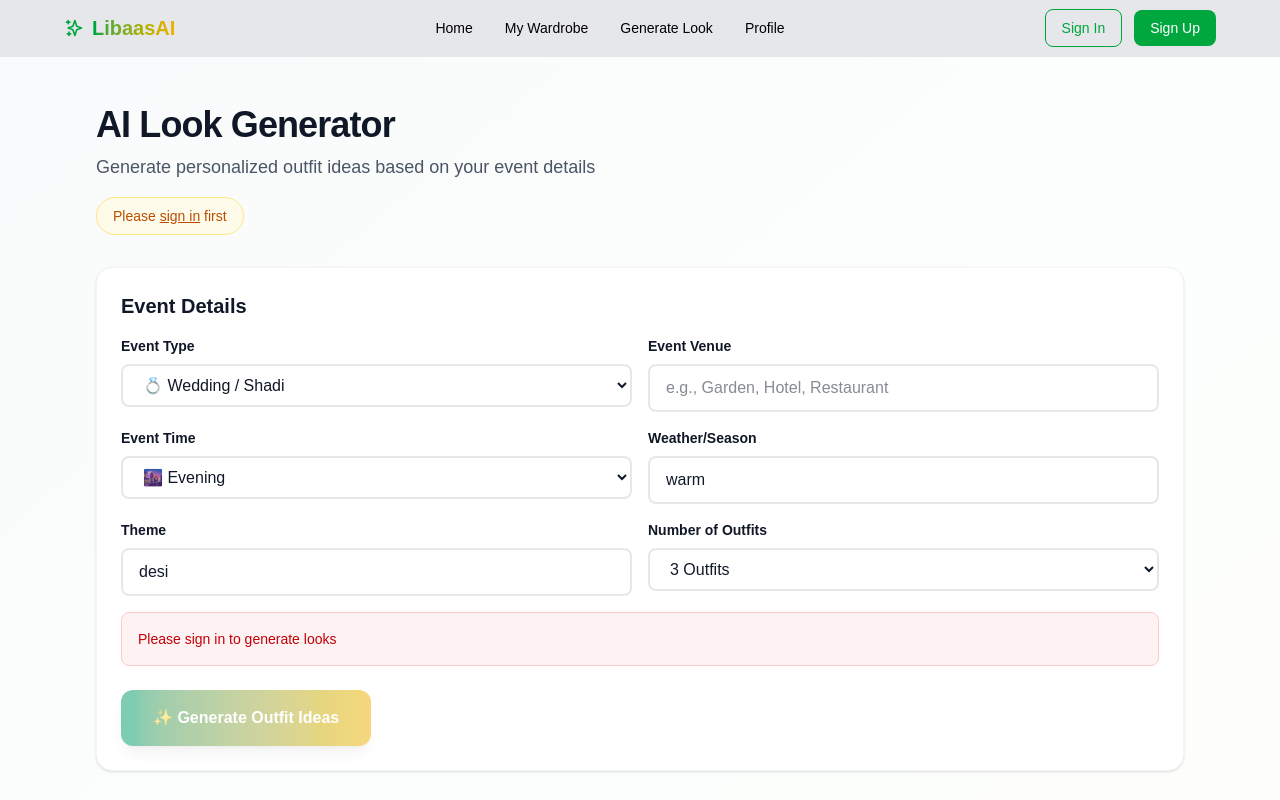
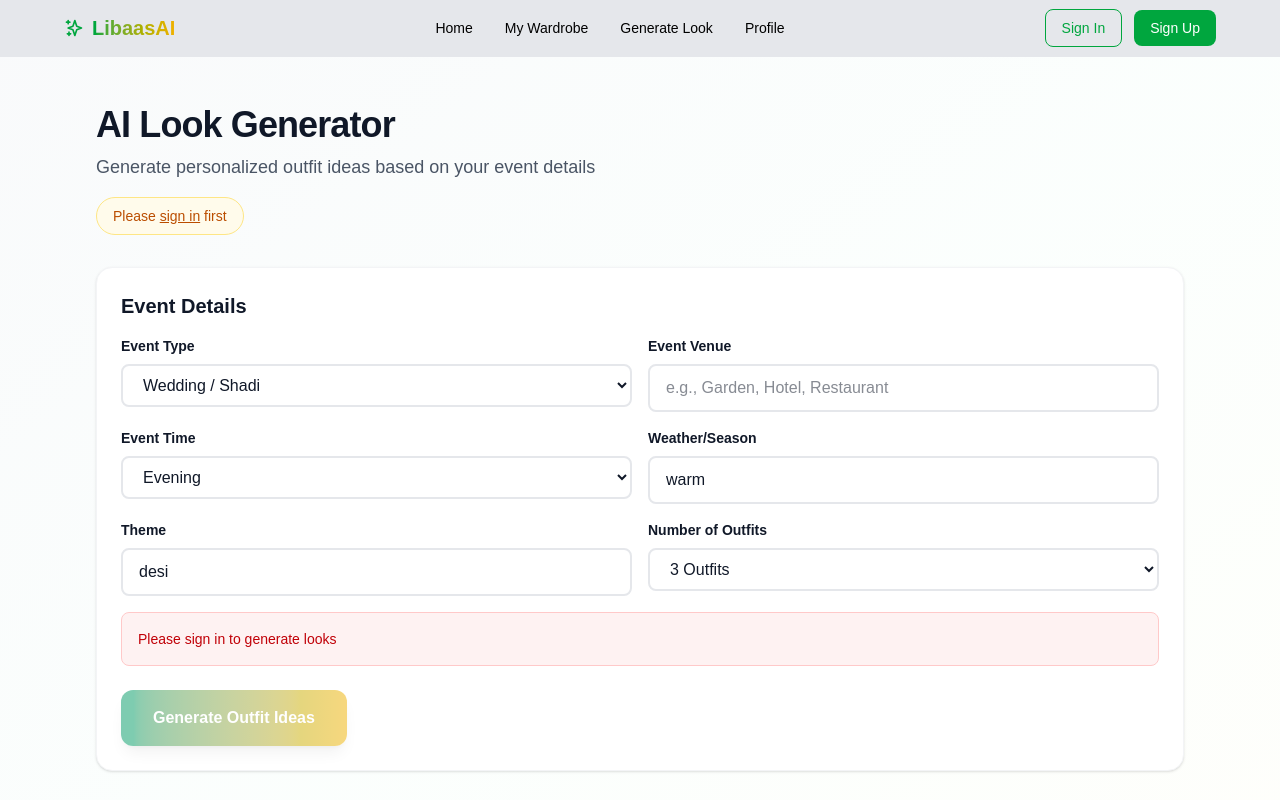
Before and after one commit to NajeebUrRehmanRaja/libaas-ai-team-project, a Next.js app: page /get-started in a window 1280 px wide. Shown: the top 800 px of the page. Built offline with nearby package versions, Linux system fonts and the light colour scheme.

Commit message:
remove icons

```diff
--- a/src/app/get-started/page.tsx
+++ b/src/app/get-started/page.tsx
@@ -95,14 +95,14 @@ export default function GetStartedPage() {
     if (storedUser) {
       try {
         const userData = JSON.parse(storedUser);
-        console.log("✅ User ID:", userData.id);
+        console.log("User ID:", userData.id);
         setUserId(userData.id);
       } catch (e) {
-        console.error("❌ Error parsing user data:", e);
+        console.error("Error parsing user data:", e);
         setError("Invalid user data. Please sign in again.");
       }
     } else {
-      console.warn("⚠️ No user found");
+      console.warn("No user found");
       setError("Please sign in to generate looks");
     }
   }, []);
@@ -175,7 +175,7 @@ export default function GetStartedPage() {
   const handleCopyPrompt = (prompt: string, e: React.MouseEvent) => {
     e.stopPropagation(); // Prevent card selection
     navigator.clipboard.writeText(prompt);
-    alert("Prompt copied to clipboard! 📋\n\nYou can now paste this into an image generator.");
+    alert("Prompt copied to clipboard!\n\nYou can now paste this into an image generator.");
   };
 
   // Get icon for category
@@ -261,13 +261,13 @@ export default function GetStartedPage() {
   };
 
   const eventTypes = [
-    { id: "wedding", name: "Wedding / Shadi", icon: "💍" },
-    { id: "mehndi", name: "Mehndi", icon: "🎨" },
-    { id: "cultural", name: "Cultural Event", icon: "🎭" },
-    { id: "office", name: "Office / Professional", icon: "💼" },
-    { id: "casual", name: "Casual Outing", icon: "👕" },
-    { id: "party", name: "Party / Celebration", icon: "🎉" },
-    { id: "formal", name: "Formal Dinner", icon: "🍽️" },
+    { id: "wedding", name: "Wedding / Shadi"},
+    { id: "mehndi", name: "Mehndi"},
+    { id: "cultural", name: "Cultural Event"},
+    { id: "office", name: "Office / Professional"},
+    { id: "casual", name: "Casual Outing"},
+    { id: "party", name: "Party / Celebration"},
+    { id: "formal", name: "Formal Dinner"},
   ];
 
   return (
@@ -311,7 +311,7 @@ export default function GetStartedPage() {
               >
                 {eventTypes.map((event) => (
                   <option key={event.id} value={event.id}>
-                    {event.icon} {event.name}
+                    {event.name}
                   </option>
                 ))}
               </select>
@@ -336,10 +336,10 @@ export default function GetStartedPage() {
                 onChange={handleChange}
                 value={form.eventTime}
               >
-                <option value="morning">🌅 Morning</option>
-                <option value="afternoon">☀️ Afternoon</option>
-                <option value="evening">🌆 Evening</option>
-                <option value="night">🌙 Night</option>
+                <option value="morning">Morning</option>
+                <option value="afternoon">Afternoon</option>
+                <option value="evening">Evening</option>
+                <option value="night">Night</option>
               </select>
             </div>
 
@@ -401,7 +401,7 @@ export default function GetStartedPage() {
                 Generating...
               </span>
             ) : (
-              "✨ Generate Outfit Ideas"
+              "Generate Outfit Ideas"
             )}
           </button>
         </div>
@@ -632,7 +632,6 @@ export default function GetStartedPage() {
         {
           outfits.length === 0 && !loading && (
             <div className="rounded-2xl border-2 border-dashed border-gray-200 bg-white p-16 text-center">
-              <div className="text-6xl mb-6">✨</div>
               <h3 className="mb-2 text-xl font-semibold text-gray-900">
                 Ready to Generate Your Perfect Look?
               </h3>
--- a/src/app/profile/page.tsx
+++ b/src/app/profile/page.tsx
@@ -748,7 +748,7 @@ function ProfileContent() {
                         <div className="rounded-lg bg-white p-4 border border-gray-200">
                           <div className="flex items-center gap-3">
                             <div className="h-10 w-10 rounded-full bg-pink-100 flex items-center justify-center">
-                              <span className="text-lg">⏳</span>
+
                             </div>
                             <div>
                               <p className="text-xs text-gray-500 font-medium">Body Shape</p>
```
